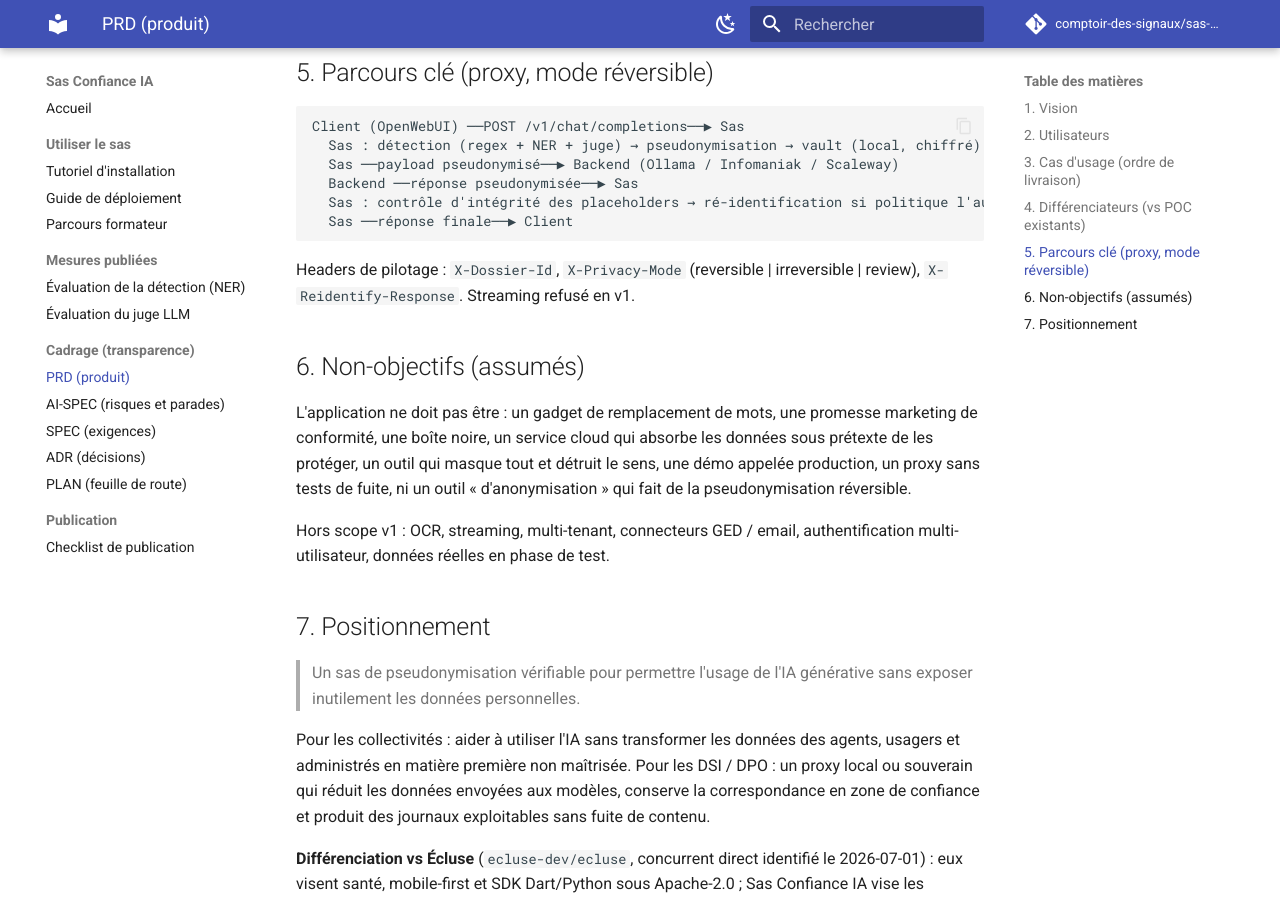
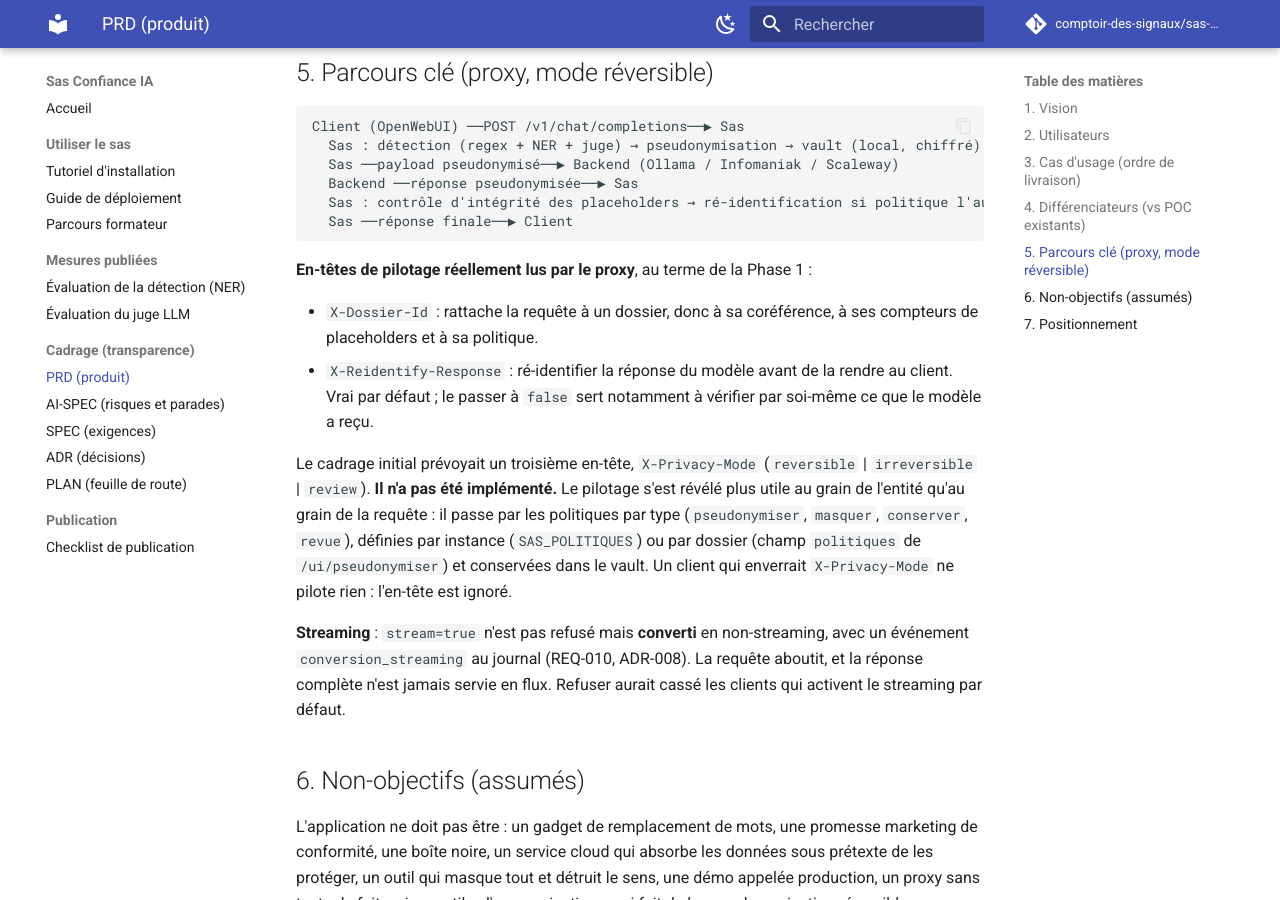
Before and after one commit to comptoir-des-signaux/sas-confiance-ia, an MkDocs documentation site: the page built from docs/specs/01-PRD.md, in a window 1280 px wide and 900 px high, scrolled down 2158 px. Built offline with MkDocs 1.6.1 and Material for MkDocs 9.7.7, drawn with Linux system fonts in a browser that asks for light colours; comment, search, counter and statistics services are not loaded.

Commit message:
docs: le PRD dit les en-têtes réellement lus et le sort réel du streaming
Le parcours clé annonçait trois en-têtes de pilotage dont `X-Privacy-Mode`
(reversible | irreversible | review). Cet en-tête n'existe nulle part dans
api.py : le proxy n'en lit que deux, X-Dossier-Id et X-Reidentify-Response.
Un intégrateur qui lisait le cadrage public croyait donc piloter un mode de
traitement alors que son en-tête était ignoré en silence. Sur un outil de
protection des données, un pilotage qu'on croit actif et qui ne l'est pas est
pire qu'un pilotage absent.

Le PRD dit désormais ce que fait chaque en-tête livré, pourquoi le troisième
n'a pas été implémenté (le pilotage s'est révélé plus utile au grain de
l'entité qu'au grain de la requête, d'où les politiques par type du Lot 14),
et que l'en-tête serait ignoré s'il était envoyé.

Deuxième correction sur la même ligne : « Streaming refusé en v1 » alors que
REQ-010 et api.py convertissent stream=true en non-streaming journalisé.
Refuser renvoie une erreur, convertir renvoie une réponse : la nuance décide
si un client existant fonctionne ou casse.

Co-Authored-By: Claude Opus 5 (1M context) <noreply@anthropic.com>

````diff
--- a/docs/specs/01-PRD.md
+++ b/docs/specs/01-PRD.md
@@ -73,8 +73,26 @@ Client (OpenWebUI) ──POST /v1/chat/completions──▶ Sas
   Sas ──réponse finale──▶ Client
 ```
 
-Headers de pilotage : `X-Dossier-Id`, `X-Privacy-Mode` (reversible |
-irreversible | review), `X-Reidentify-Response`. Streaming refusé en v1.
+**En-têtes de pilotage réellement lus par le proxy**, au terme de la Phase 1 :
+
+- `X-Dossier-Id` : rattache la requête à un dossier, donc à sa coréférence, à
+  ses compteurs de placeholders et à sa politique.
+- `X-Reidentify-Response` : ré-identifier la réponse du modèle avant de la
+  rendre au client. Vrai par défaut ; le passer à `false` sert notamment à
+  vérifier par soi-même ce que le modèle a reçu.
+
+Le cadrage initial prévoyait un troisième en-tête, `X-Privacy-Mode`
+(`reversible` | `irreversible` | `review`). **Il n'a pas été implémenté.** Le
+pilotage s'est révélé plus utile au grain de l'entité qu'au grain de la
+requête : il passe par les politiques par type (`pseudonymiser`, `masquer`,
+`conserver`, `revue`), définies par instance (`SAS_POLITIQUES`) ou par dossier
+(champ `politiques` de `/ui/pseudonymiser`) et conservées dans le vault. Un
+client qui enverrait `X-Privacy-Mode` ne pilote rien : l'en-tête est ignoré.
+
+**Streaming** : `stream=true` n'est pas refusé mais **converti** en
+non-streaming, avec un événement `conversion_streaming` au journal (REQ-010,
+ADR-008). La requête aboutit, et la réponse complète n'est jamais servie en
+flux. Refuser aurait cassé les clients qui activent le streaming par défaut.
 
 ## 6. Non-objectifs (assumés)
 
````
